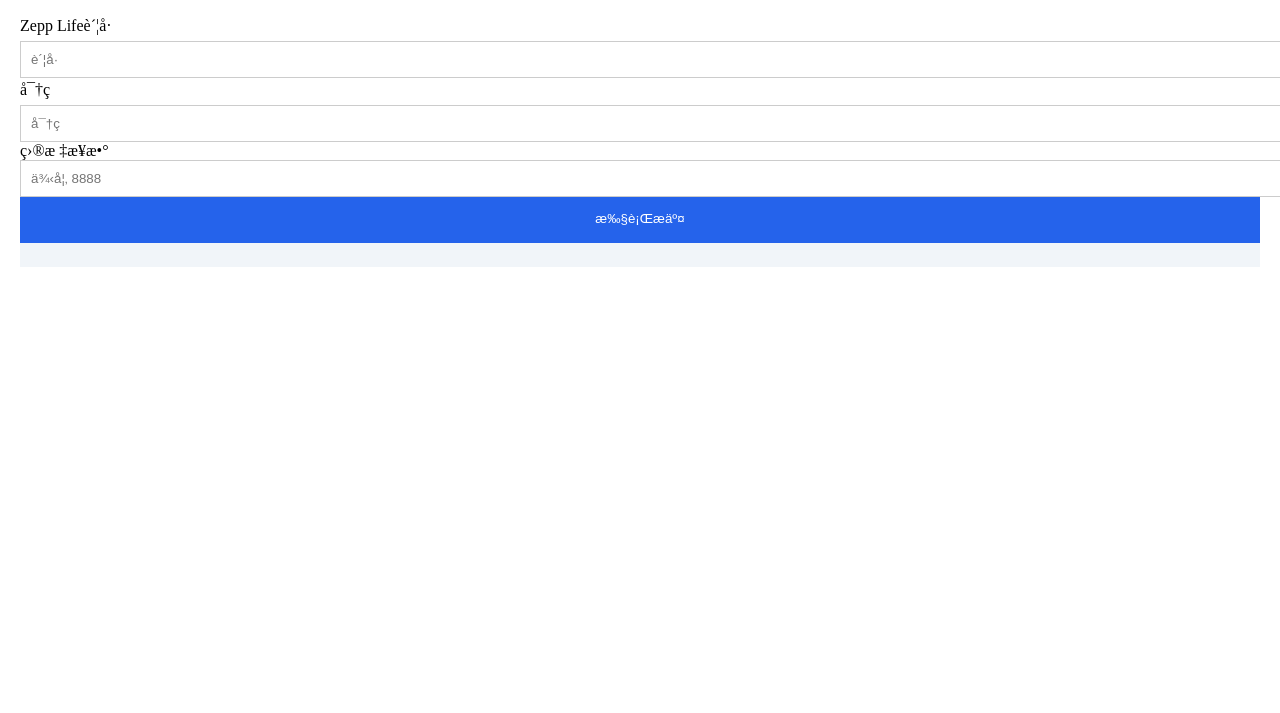
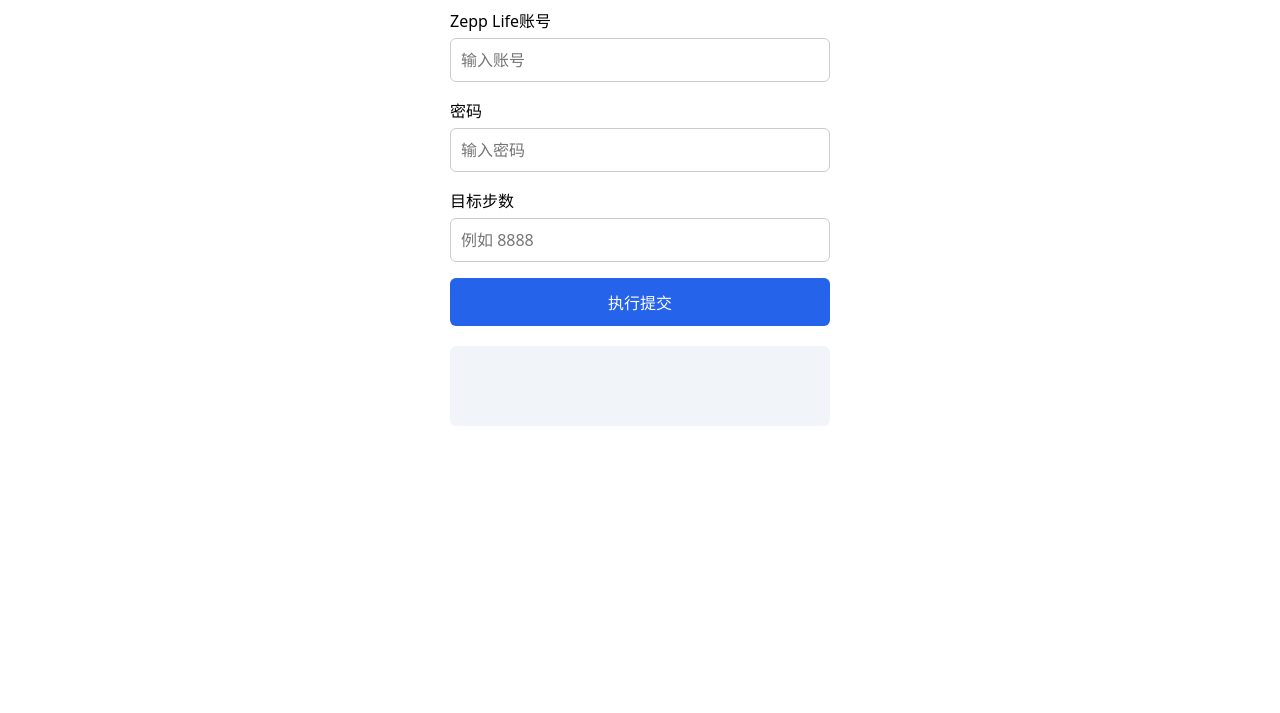
Before and after one commit to wqjcc/sbs, a website: page public/index.html in a window 1280 px wide. Shown: the part 87-800 px from the top of the page. Drawn offline with Linux system fonts and the light colour scheme.

Commit message:
Update index.html

```diff
--- a/public/index.html
+++ b/public/index.html
@@ -1,28 +1,68 @@
 <!DOCTYPE html>
-<html lang="zh‑CN">
+<html lang="zh-CN">
 <head>
-    <meta charset="UTF‑8">
-    <title>步数提交</title>
+    <meta charset="UTF-8">
+    <meta name="viewport" content="width=device-width, initial-scale=1.0">
+    <title>步数提交工具</title>
     <style>
-        *{box‑sizing:border‑box;font‑family:system‑ui}
-        body{max‑width:420px;margin:40px auto;padding:0 20px}
-        .item{margin‑bottom:16px}
-        label{display:block;margin‑bottom:6px;font‑weight:500}
-        input{width:100%;padding:10px;font‑size:16px;border:1px solid #ccc;border‑radius:6px}
-        button{width:100%;padding:12px;background:#2563eb;color:#fff;border:none;border‑radius:6px;font‑size:16px;cursor:pointer}
-        button:disabled{background:#94a3b8;cursor:not‑allowed}
-        #result{margin‑top:20px;padding:12px;border‑radius:6px;background:#f1f5f9;white‑space:pre‑wrap;font‑size:14px}
+        * {
+            box-sizing: border-box;
+            font-family: system-ui, -apple-system, sans-serif;
+        }
+        body {
+            max-width: 420px;
+            margin: 40px auto;
+            padding: 0 20px;
+        }
+        .item {
+            margin-bottom: 16px;
+        }
+        label {
+            display: block;
+            margin-bottom: 6px;
+            font-weight: 500;
+        }
+        input {
+            width: 100%;
+            padding: 10px;
+            font-size: 16px;
+            border: 1px solid #ccc;
+            border-radius: 6px;
+        }
+        button {
+            width: 100%;
+            padding: 12px;
+            background: #2563eb;
+            color: #fff;
+            border: none;
+            border-radius: 6px;
+            font-size: 16px;
+            cursor: pointer;
+        }
+        button:disabled {
+            background: #94a3b8;
+            cursor: not-allowed;
+        }
+        #result {
+            margin-top: 20px;
+            padding: 12px;
+            border-radius: 6px;
+            background: #f1f5f9;
+            white-space: pre-wrap;
+            font-size: 14px;
+            min-height: 80px;
+        }
     </style>
 </head>
 <body>
     <h2>步数提交</h2>
     <div class="item">
         <label>Zepp Life账号</label>
-        <input type="text" id="username" placeholder="账号">
+        <input type="text" id="username" placeholder="输入账号">
     </div>
     <div class="item">
         <label>密码</label>
-        <input type="password" id="password" placeholder="密码">
+        <input type="password" id="password" placeholder="输入密码">
     </div>
     <div class="item">
         <label>目标步数</label>
@@ -36,27 +76,28 @@
         const resBox = document.getElementById('result');
         const API_PATH = "/api/step";
 
-        btn.addEventListener('click',async ()=>{
+        btn.addEventListener('click', async () => {
             const username = document.getElementById('username').value.trim();
             const password = document.getElementById('password').value.trim();
             const step = Number(document.getElementById('step').value.trim());
-            if(!username||!password||isNaN(step)||step<=0){
+
+            if (!username || !password || isNaN(step) || step <= 0) {
                 resBox.textContent = "请填写完整有效信息";
                 return;
             }
             btn.disabled = true;
             resBox.textContent = "正在请求...";
-            try{
-                const resp = await fetch(API_PATH,{
-                    method:"POST",
-                    headers:{"Content‑Type":"application/json"},
-                    body:JSON.stringify({USERNAME:username,PASSWORD:password,TARGET_STEP:step})
+            try {
+                const resp = await fetch(API_PATH, {
+                    method: "POST",
+                    headers: { "Content-Type": "application/json" },
+                    body: JSON.stringify({ USERNAME: username, PASSWORD: password, TARGET_STEP: step })
                 });
                 const data = await resp.json();
-                resBox.textContent = JSON.stringify(data,null,2);
-            }catch(err){
-                resBox.textContent = "请求异常："+err.message;
-            }finally{
+                resBox.textContent = JSON.stringify(data, null, 2);
+            } catch (err) {
+                resBox.textContent = "请求异常：" + err.message;
+            } finally {
                 btn.disabled = false;
             }
         })
```
